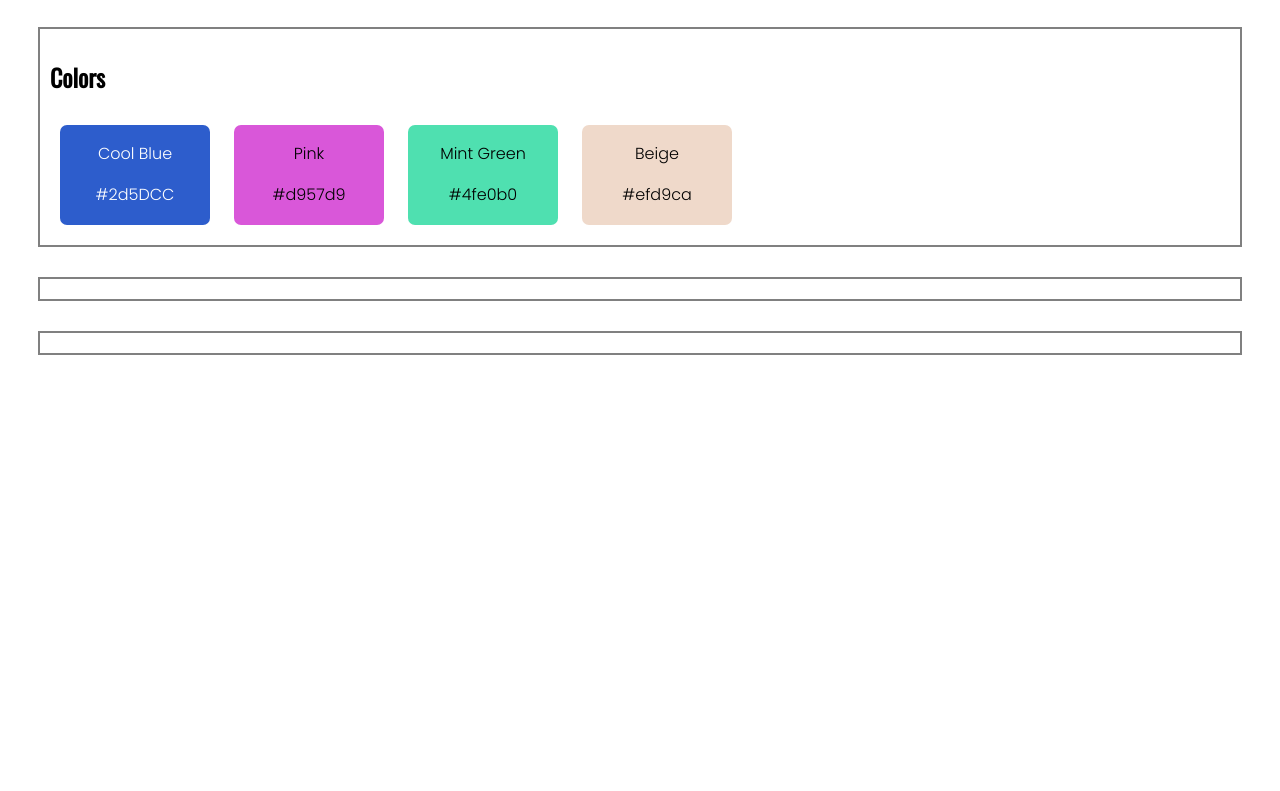
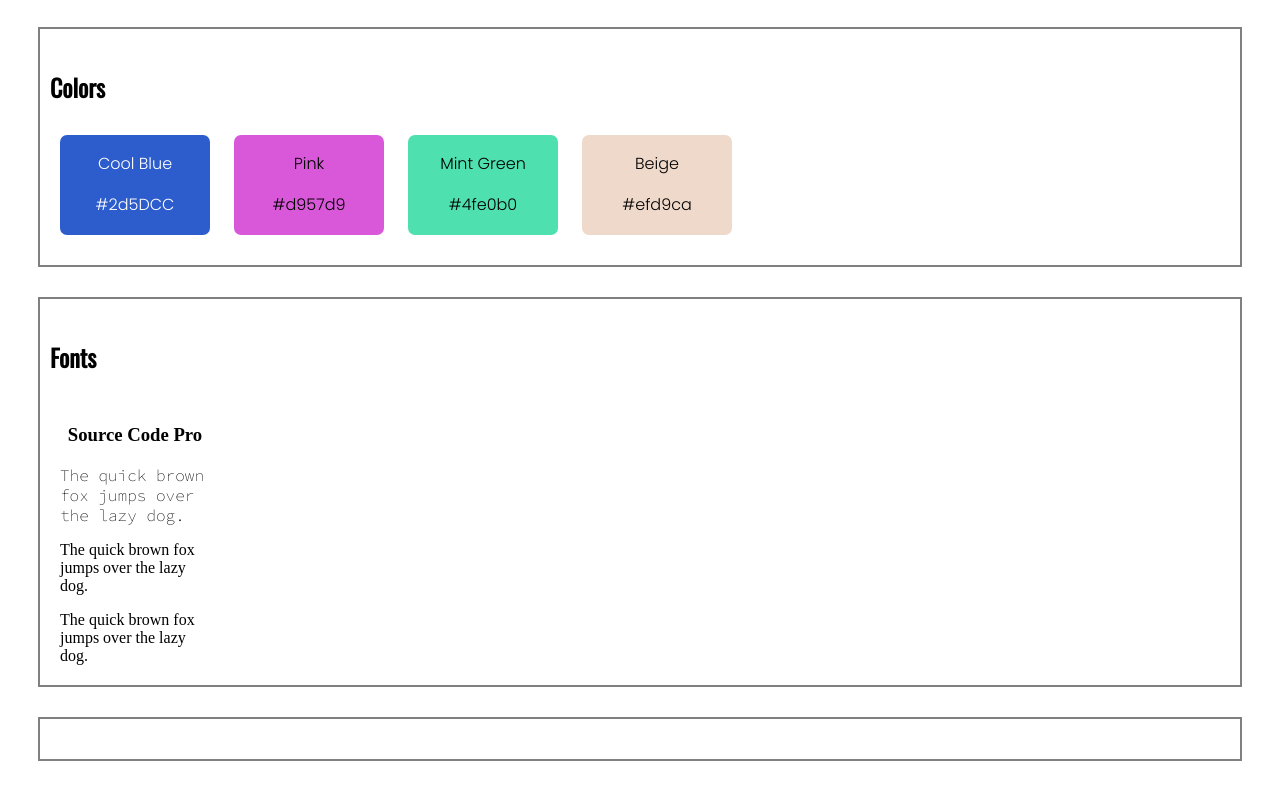
Before and after one commit to GabrielAllba/Web-Design-System, a plain HTML site: page index.html in a window 1280 px wide. Shown: the part 71-862 px from the top of the page. Before the commit the page ends 800 px from the top, so only its background shows below. Drawn offline with nearby package versions, Linux system fonts and the light colour scheme; a web font is replaced by a local one.

Commit message:
Add font-face and Source Code Font

```diff
--- a/index.html
+++ b/index.html
@@ -6,6 +6,7 @@
         <link rel="stylesheet" href="style.css">
         <link href="https://fonts.googleapis.com/css2?family=Oswald&display=swap" rel="stylesheet">
         <link href="https://fonts.googleapis.com/css2?family=Poppins:wght@300&display=swap" rel="stylesheet">
+        <link href="https://fonts.googleapis.com/css2?family=Source+Code+Pro:wght@200&display=swap" rel="stylesheet">
     </head>
     <body>
         <header>
@@ -32,7 +33,13 @@
                 </div>
             </section>
             <section id="fonts">
-
+                <h2>Fonts</h2>
+                <div id="source-code-pro">
+                    <h3>Source Code Pro</h3>
+                    <p id="one">The quick brown fox jumps over the lazy dog.</p>
+                    <p id="two">The quick brown fox jumps over the lazy dog.</p>
+                    <p id="three">The quick brown fox jumps over the lazy dog.</p>
+                </div>
             </section>
             <section id="text-styles">
 
--- a/style.css
+++ b/style.css
@@ -1,3 +1,9 @@
+@font-face {
+    font-family: "Source Code bold";
+    src: url(./src/SourceCodePro-Bold.ttf);
+    font-family: "Source code italic";
+    src: url(./src/SourceCodePro-SemiBoldItalic.ttf)
+}
 body{
     background-color: white;
 }
@@ -17,7 +23,7 @@ p{
 #colors, #fonts, #text-styles {
     border: 2px solid grey;
     margin: 30px;
-    padding: 10px;
+    padding: 20px 10px;
 }
 section div {
     display: inline-block;
@@ -41,3 +47,15 @@ section div {
 #beige{
     background-color: #efd9ca;
 }
+
+#source-code-pro p {
+    text-align: left;
+    font-family: 'Source Code Pro';
+}
+#source-code-pro #two {
+    font-family: 'Source Code bold';
+}
+
+#source-code-pro #three {
+    font-family: 'Source code italic';
+}
```
